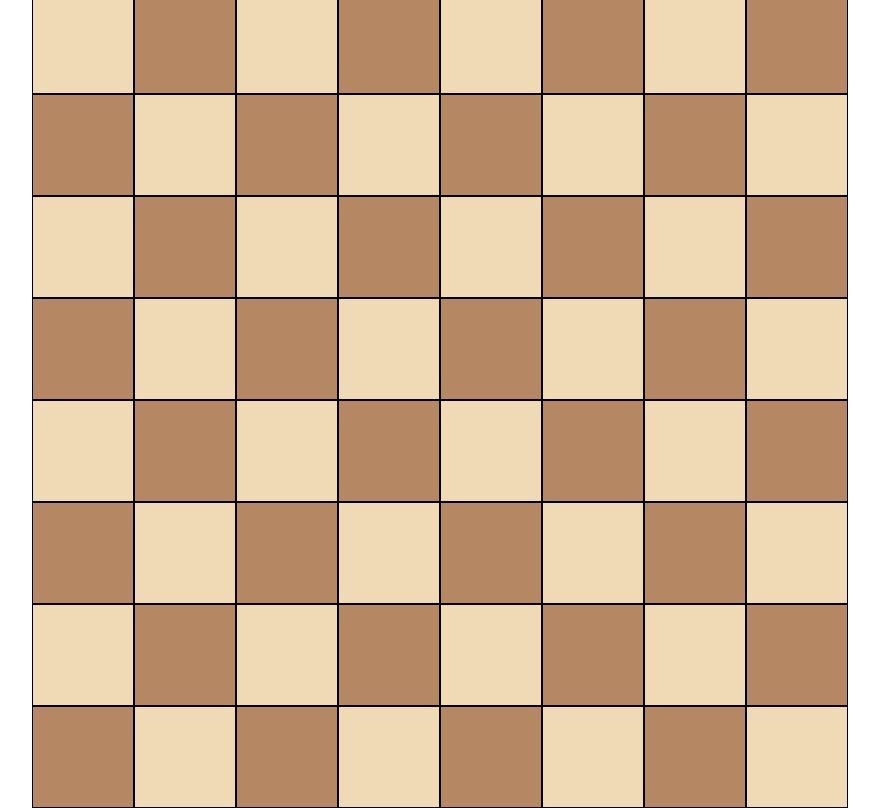
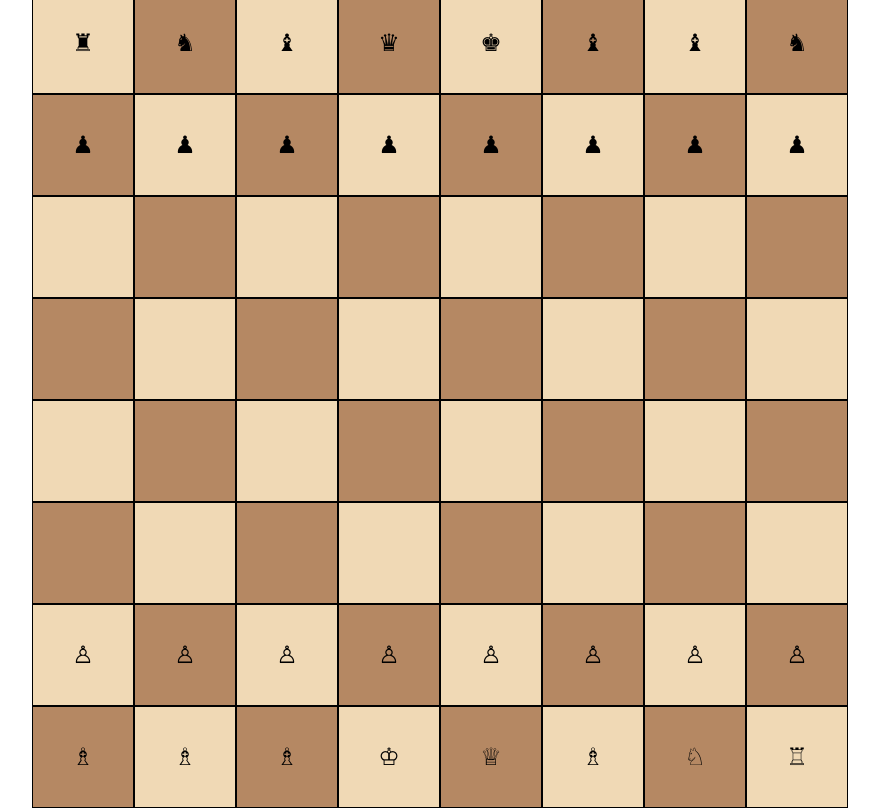
Before and after one commit to narcisalexandru/ChessGame, a Vue app: page / in a window 1280 px wide. Shown: the whole page, without its empty margins (200-1079 px from the left). Built offline with nearby package versions, Linux system fonts and the light colour scheme.

Commit message:
add pieces on board

```diff
--- a/src/components/ChessBoard.vue
+++ b/src/components/ChessBoard.vue
@@ -5,26 +5,59 @@
         v-for="(col, colIndex) in 8"
         :key="colIndex"
         :color="getColor(rowIndex, colIndex)"
+        :content="getPiece(rowIndex, colIndex)"
       />
     </div>
   </div>
 </template>
 
-  <script lang="ts">
-  import { defineComponent } from 'vue';
+<script setup lang="ts">
 import ChessCell from '@/components/ChessCell.vue';
 
-  export default defineComponent({
-    components: {
-      ChessCell
-    },
-    methods: {
-      getColor(rowIndex: number, colIndex: number): 'white' | 'black' {
-        // Dacă suma indexului rândului și al indexului coloanei este un număr par, returnăm 'white', altfel 'black'
+const getColor = (rowIndex: number, colIndex: number): 'white' | 'black' => {
   return (rowIndex + colIndex) % 2 === 0 ? 'white' : 'black';
+};
+
+const getPiece = (rowIndex: number, colIndex: number): string | undefined => {
+  // Piesele negre
+  if (rowIndex === 0 && colIndex === 0) {
+    return '♜'; // Tura neagra
+  } else if (rowIndex === 0 && colIndex === 1) {
+    return '♞'; // Cal negru
+  } else if (rowIndex === 0 && colIndex === 2) {
+    return '♝'; // Nebun negru
+  } else if (rowIndex === 0 && colIndex === 3) {
+    return '♛'; // Regina neagra
+  } else if (rowIndex === 0 && colIndex === 4) {
+    return '♚'; // Regele negru
+  } else if (rowIndex === 0 && colIndex >= 5 && colIndex <= 6) {
+    return '♝'; // Al doilea nebun negru
+  } else if (rowIndex === 0 && colIndex >= 7) {
+    return '♞'; // Al doilea cal negru
+  } else if (rowIndex === 1) {
+    return '♟'; // Pionii negri
+
+  // Piesele albe
+  } else if (rowIndex === 7 && colIndex === 7) {
+    return '♖';
+  } else if (rowIndex === 7 && colIndex === 6) {
+    return '♘';
+  } else if (rowIndex === 7 && colIndex === 5) {
+    return '♗';
+  } else if (rowIndex === 7 && colIndex === 4) {
+    return '♕';
+  } else if (rowIndex === 7 && colIndex === 3) {
+    return '♔';
+  } else if (rowIndex === 7 && colIndex <= 2) {
+    return '♗';
+  } else if (rowIndex === 7 && colIndex <= 1) {
+    return '♘';
+  } else if (rowIndex === 6) {
+    return '♙';
   }
-    }
-  });
+
+  return undefined;
+};
 </script>
 
 <style scoped>
@@ -37,6 +70,6 @@
 }
 
 .row {
-    display: flex; /* Așază celulele pe același rând */
+  display: flex;
 }
 </style>
--- a/src/components/ChessCell.vue
+++ b/src/components/ChessCell.vue
@@ -1,15 +1,14 @@
 <template>
     <div :class="['cell', color]">
+      <div v-if="content" class="content">{{ content }}</div>
     </div>
 </template>
 
 <script setup lang="ts">
-import { defineProps } from 'vue';
-
-const props = defineProps({
-    color: String as 'white' | 'black', // Specificăm tipul proprietății color
-    content: String
-});
+  const props = defineProps<{
+      color: 'white' | 'black',
+      content?: string
+  }>();
 </script>
 
 <style>
@@ -17,7 +16,16 @@ const props = defineProps({
     width: 100px;
     height: 100px;
     border: 1px solid black;
-}
+    position: relative;
+  }
+
+.content {
+    position: absolute;
+    top: 50%;
+    left: 50%;
+    transform: translate(-50%, -50%);
+    font-size: 24px;
+  }
 
 .white {
     background-color: #f0d9b5;
```
Lines whose indentation alone changed are shown as unchanged.
